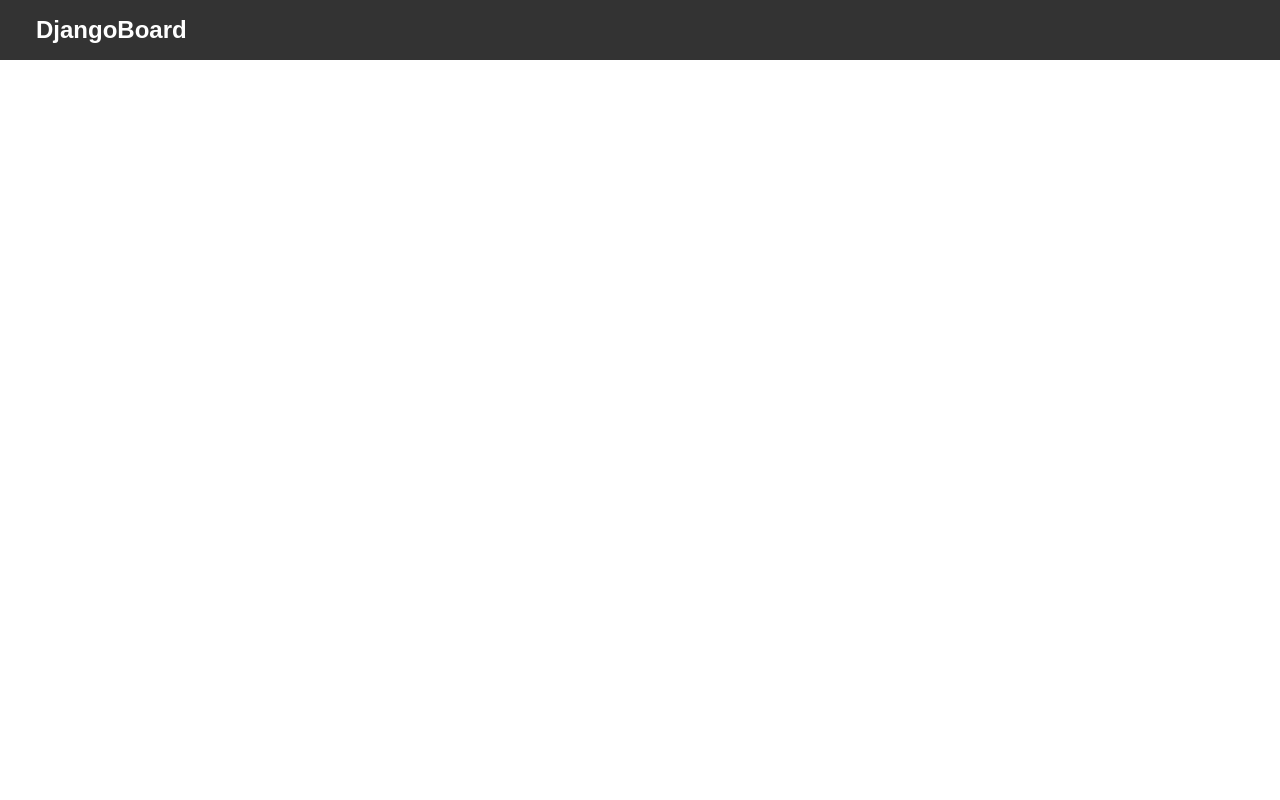
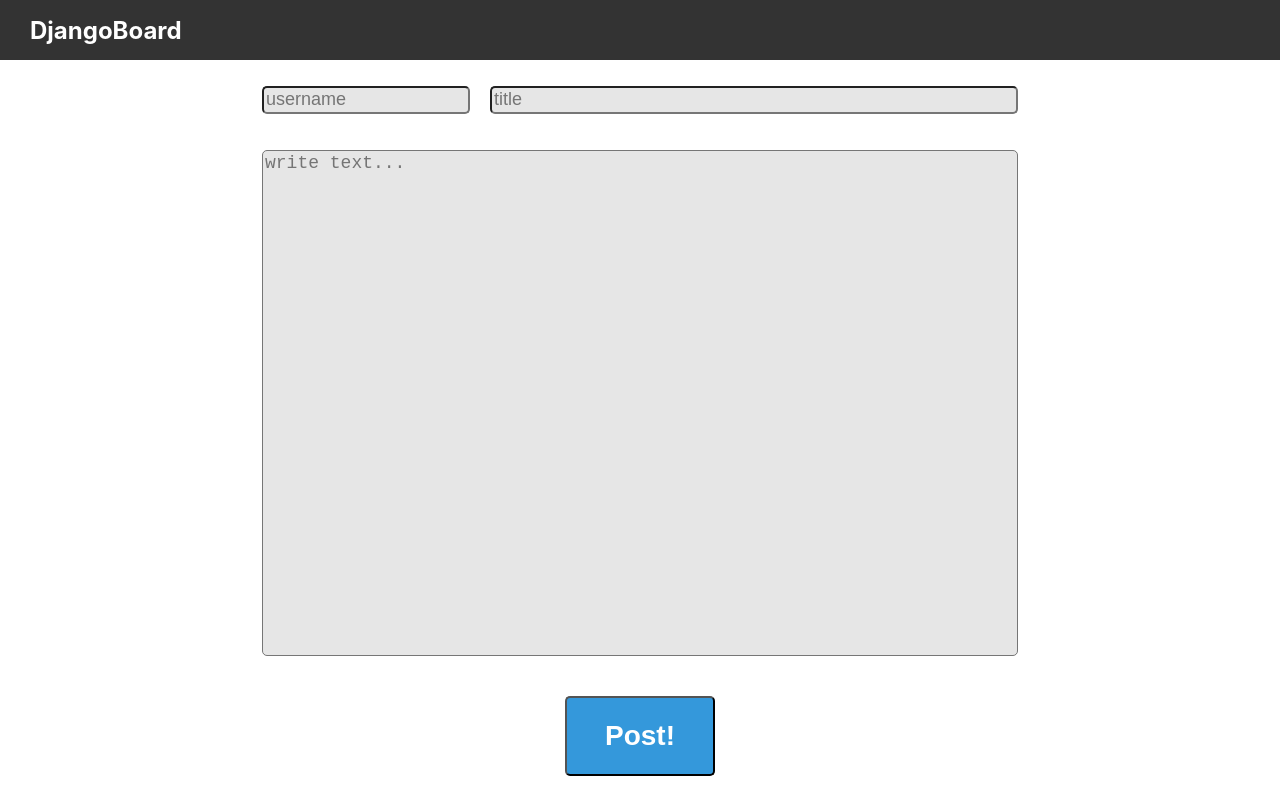
Before and after one commit to joojaeyoon/DjangoBoard, a React (Create React App) app in the folder frontend/: page /post in a window 1280 px wide. Built offline with nearby package versions, Linux system fonts and the light colour scheme.

Commit message:
create article post page

```diff
--- a/frontend/src/App.js
+++ b/frontend/src/App.js
@@ -1,5 +1,5 @@
 import React from "react";
-import { BrowserRouter as Router } from "react-router-dom";
+import { BrowserRouter as Router, Link } from "react-router-dom";
 import Route from "./Routes";
 
 import styled from "styled-components";
@@ -8,7 +8,7 @@ function App() {
   return (
     <Router>
       <Menubar>
-        <button>DjangoBoard</button>
+        <Link to="/board">DjangoBoard</Link>
       </Menubar>
       <Route />
     </Router>
@@ -22,14 +22,17 @@ const Menubar = styled.div`
   align-items: center;
   display: flex;
 
-  > button {
+  > a {
+    text-decoration: none;
     margin: 30px;
     font-size: 24px;
     font-weight: bold;
-    background: transparent;
-    border: none;
     color: white;
     cursor: pointer;
+
+    :active {
+      transform: translateY(3px);
+    }
   }
 `;
 
--- a/frontend/src/Components/article/ArticleDetail.js
+++ b/frontend/src/Components/article/ArticleDetail.js
@@ -1,4 +1,4 @@
-import React, { useRef, useEffect, useState } from "react";
+import React, { useEffect, useState } from "react";
 import styled, { keyframes } from "styled-components";
 import Axios from "axios";
 
@@ -10,10 +10,19 @@ const ArticleDetail = ({ article_id, PanelRef }) => {
     comments: [],
     created_at: "0000-00-00T00:00:00.000000Z",
     id: null,
-    text: null,
+    text: "",
     title: null
   });
   const [refresh, setRefresh] = useState(0);
+
+  const text = data.text.split("\n").map((line, idx) => {
+    return (
+      <span key={idx}>
+        {line}
+        <br />
+      </span>
+    );
+  });
 
   const comments = data.comments.map(c => (
     <div key={c.id}>
@@ -51,6 +60,7 @@ const ArticleDetail = ({ article_id, PanelRef }) => {
       PanelRef.current.style.transform = "translateX(0%)";
       Axios.get(`http://localhost:8000/api/articles/${article_id}`).then(
         res => {
+          console.log(res.data);
           setData(res.data);
         }
       );
@@ -66,7 +76,7 @@ const ArticleDetail = ({ article_id, PanelRef }) => {
       <div className="info">
         <span>{data.author}</span> <span>{data.created_at.slice(0, 19)}</span>
       </div>
-      <div className="text">{data.text}</div>
+      <div className="text">{text}</div>
       <form onSubmit={handleSubmit}>
         <input type="text" name="username" placeholder="username" />
         <input type="text" name="text" placeholder="write comment..." />
@@ -112,8 +122,11 @@ const DetailDiv = styled.div`
   }
 
   > .text {
+    text-indent: 0px;
+    padding: 30px;
     min-height: 50%;
     background: #ecf0f1;
+    text-align: left;
   }
 
   > form input {
--- a/frontend/src/Components/article/ArticleList.js
+++ b/frontend/src/Components/article/ArticleList.js
@@ -60,6 +60,13 @@ const ArticleList = () => {
 
   return (
     <ListDiv>
+      <button
+        onClick={() => {
+          history.push("/post");
+        }}
+      >
+        Post!
+      </button>
       <ListUl>{articles}</ListUl>
       <PagesUl>{pages}</PagesUl>
       <ArticleDetail PanelRef={PanelRef} article_id={articleId} />
@@ -72,6 +79,26 @@ const ListDiv = styled.div`
   display: flex;
   flex-direction: column;
   align-items: center;
+
+  > button {
+    width: 200px;
+    height: 100px;
+    border-radius: 30px;
+    margin-top: 30px;
+    font-size: 28px;
+    font-weight: bold;
+    color: white;
+    background: #3498db;
+    border: none;
+    cursor: pointer;
+
+    :hover {
+      background: #2980b9;
+    }
+    :active {
+      transform: translateY(3px);
+    }
+  }
 `;
 
 const ListUl = styled.ul`
--- a/frontend/src/Components/post/post.js
+++ b/frontend/src/Components/post/post.js
@@ -0,0 +1,78 @@
+import React from "react";
+import styled from "styled-components";
+import Axios from "axios";
+
+import { useHistory } from "react-router-dom";
+const Post = () => {
+  const history = useHistory();
+  const handlePost = e => {
+    e.preventDefault();
+    const { username, title, text } = e.target;
+
+    if (username.value === "" || title === "" || text === "") {
+      alert("다시 입력해주십시오.");
+      return;
+    }
+
+    Axios.post("http://localhost:8000/api/articles/", {
+      author: username.value,
+      title: title.value,
+      text: text.value
+    }).then(res => {});
+    history.push("/board");
+  };
+
+  return (
+    <div>
+      <Form onSubmit={handlePost}>
+        <p>
+          <input type="text" name="username" placeholder="username" />
+          <input type="text" name="title" placeholder="title" />
+        </p>
+        <p>
+          <textarea type="text" name="text" placeholder="write text..." />
+        </p>
+        <p>
+          <input type="submit" name="submit" value="Post!" />
+        </p>
+      </Form>
+    </div>
+  );
+};
+
+const Form = styled.form`
+  > p {
+    > input,
+    textarea {
+      background: #e6e6e6;
+      font-size: 18px;
+      line-height: 1.2;
+      color: #686868;
+      border-radius: 5px;
+      margin: 10px;
+    }
+    > input[name="username"] {
+      width: 200px;
+    }
+    > input[name="title"] {
+      width: 520px;
+    }
+
+    > textarea {
+      width: 750px;
+      height: 500px;
+      resize: none;
+    }
+
+    > input[type="submit"] {
+      width: 150px;
+      height: 80px;
+      font-size: 28px;
+      font-weight: bold;
+      background-color: #3498db;
+      color: white;
+    }
+  }
+`;
+
+export default Post;
--- a/frontend/src/Routes.js
+++ b/frontend/src/Routes.js
@@ -2,11 +2,13 @@ import React from "react";
 import { Switch, Route } from "react-router-dom";
 
 import ArticleList from "./Components/article/ArticleList";
+import Post from "./Components/post/post";
 
 export default () => (
   <Switch>
     {/* <Route path="/" component={} /> */}
     <Route exact path="/board" component={ArticleList} />
     <Route exact path="/board/:id" component={ArticleList} />
+    <Route exact path="/post" component={Post} />
   </Switch>
 );
```
